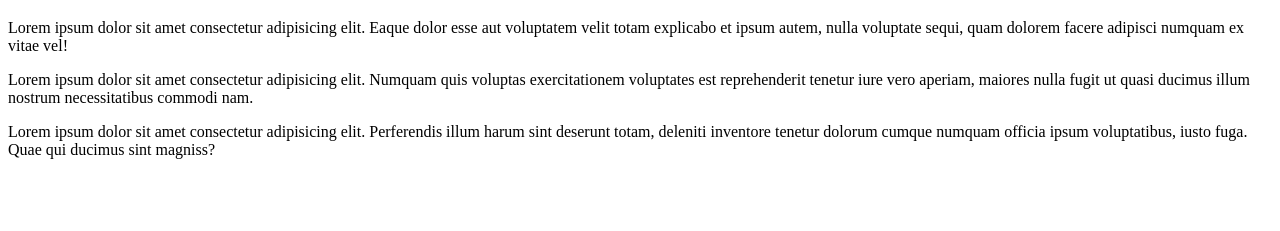
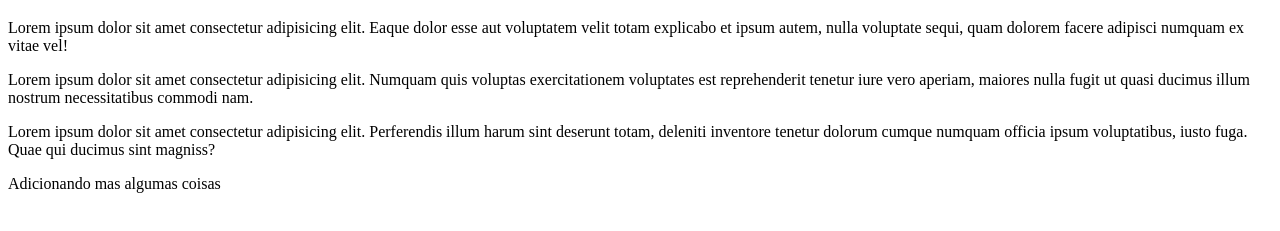
Before and after one commit to NCarimo/git-test, a plain HTML site: page templates/teste.html in a window 1280 px wide. Shown: the part 61-292 px from the top of the page. Drawn offline with Linux system fonts and the light colour scheme.

Commit message:
versio 1.1

```diff
--- a/templates/teste.html
+++ b/templates/teste.html
@@ -12,5 +12,7 @@
     <p>Lorem ipsum dolor sit amet consectetur adipisicing elit. Numquam quis voluptas exercitationem voluptates est reprehenderit tenetur iure vero aperiam, maiores nulla fugit ut quasi ducimus illum nostrum necessitatibus commodi nam.</p>
 
     <p>Lorem ipsum dolor sit amet consectetur adipisicing elit. Perferendis illum harum sint deserunt totam, deleniti inventore tenetur dolorum cumque numquam officia ipsum voluptatibus, iusto fuga. Quae qui ducimus sint magniss?</p>
+
+    <p>Adicionando mas algumas coisas</p>
 </body>
 </html>
```
